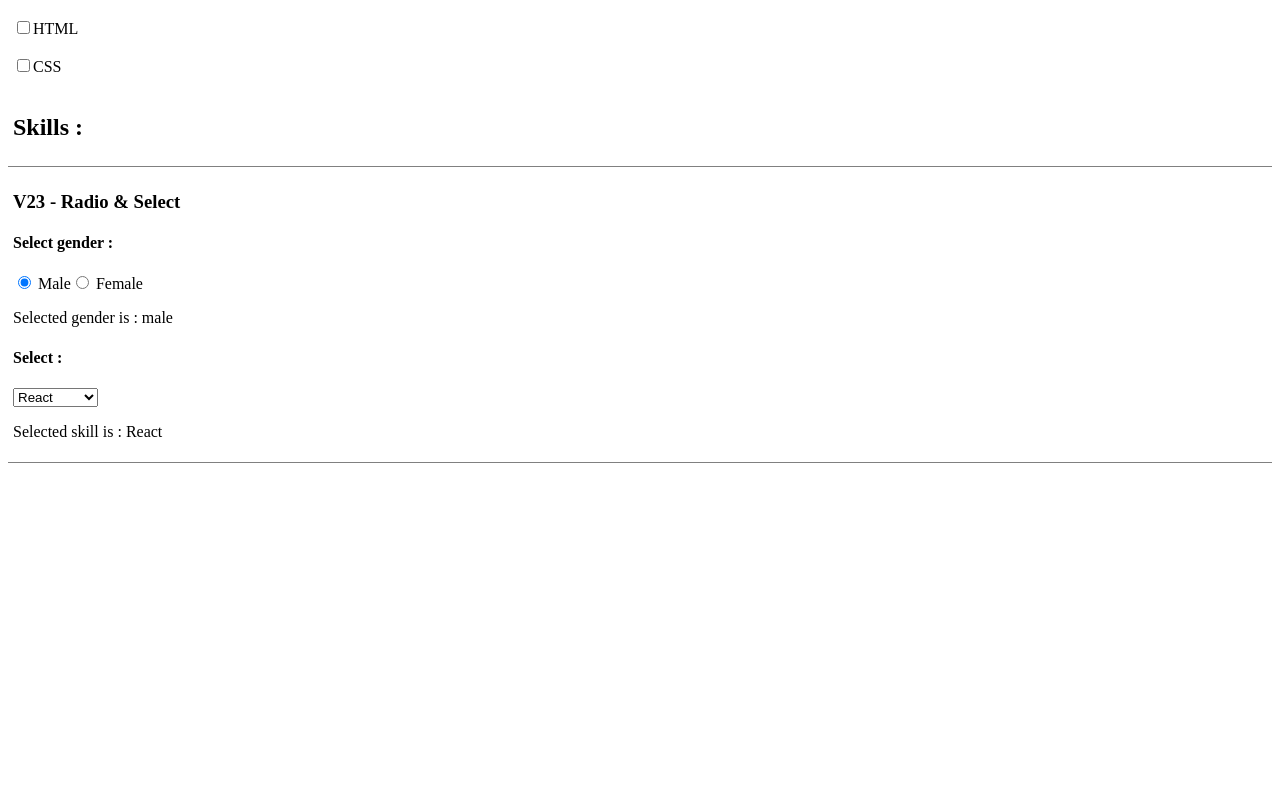
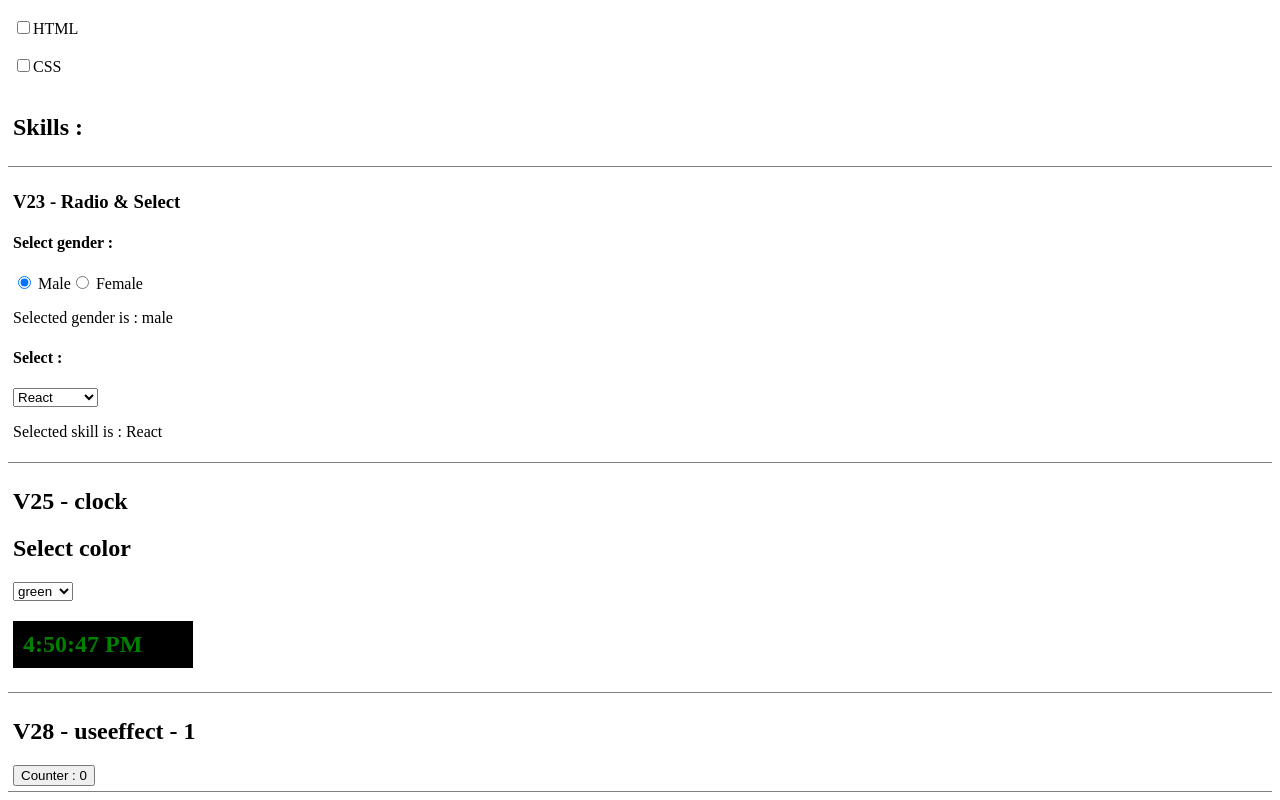
Before and after one commit to PRANAV-SHILU/csbs-react-tutorial, a React (Vite) app: page / in a window 1280 px wide. Shown: the part 569-1369 px from the top of the page. Before the commit the page ends 1040 px from the top, so only its background shows below. Built offline with nearby package versions, Linux system fonts and the light colour scheme.

Commit message:
Day 3 15/12/2025

```diff
--- a/src/App.jsx
+++ b/src/App.jsx
@@ -3,6 +3,8 @@
 import FormValidation from "./assets/V21";
 import CheckBox from "./assets/V22";
 import V23 from "./assets/V23";
+import V25 from "./assets/V25";
+import V28 from "./assets/V28";
 
 function App() {
   return (
@@ -11,6 +13,8 @@
       <FormValidation />
       <CheckBox />
       <V23 />
+      <V25 />
+      <V28 />
     </>
   );
 }
--- /dev/null
+++ b/src/assets/V25.jsx
@@ -0,0 +1,44 @@
+import { useEffect, useState } from "react";
+
+export default function V25() {
+  const [time, setTime] = useState(0);
+  const [color, setColor] = useState("green");
+
+  useEffect(() => {
+    const id1 = setInterval(() => {
+      setTime(new Date().toLocaleTimeString());
+    }, 1000);
+    return () => clearInterval(id1);
+  }, []);
+
+  return (
+    <section>
+      <h2>V25 - clock</h2>
+      <ChangeColor onchange={(e) => setColor(e.target.value)} color={color} />
+      <h1
+        style={{
+          backgroundColor: "black",
+          padding: "10px",
+          width: "160px",
+          color: color,
+        }}
+      >
+        {time}
+      </h1>
+    </section>
+  );
+}
+
+function ChangeColor({ onchange, color }) {
+  return (
+    <>
+      <h2>Select color</h2>
+      <select value={color} onChange={onchange}>
+        <option value="black">black</option>
+        <option value="white">white</option>
+        <option value="green">green</option>
+        <option value="yellow">yellow</option>
+      </select>
+    </>
+  );
+}
--- /dev/null
+++ b/src/assets/V28.jsx
@@ -0,0 +1,22 @@
+import { useEffect, useState } from "react";
+
+export default function V28() {
+  const [counter, setCounter] = useState(0);
+
+  function callOnce() {
+    console.log("call once function called");
+  }
+
+  useEffect(() => {
+    callOnce();
+  }, []);
+
+  return (
+    <section>
+      <h2>V28 - useeffect - 1</h2>
+      <button onClick={() => setCounter(counter + 1)}>
+        Counter : {counter}
+      </button>
+    </section>
+  );
+}
```
Also changed, not shown: remember.txt (deleted), 1 other file (tests, documents, lock files or other folders).
